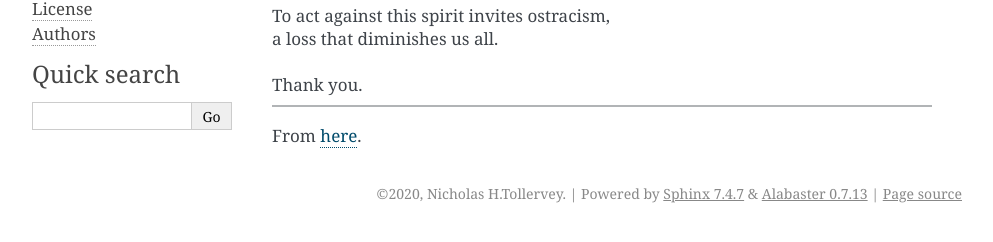
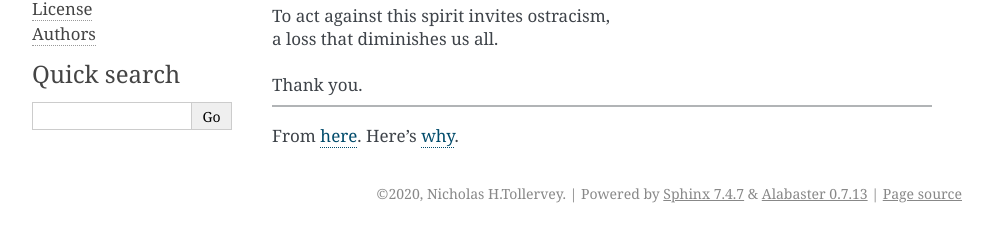
Before and after one commit to ntoll/BFD, a Sphinx documentation site: the page built from docs/code_of_conduct.md, in a window 1280 px wide. Shown: the part 575-817 px from the top of the page, without its empty margins (148-1141 px from the left). Built offline with Sphinx 7.4.7, drawn with Linux system fonts in a browser that asks for light colours.

Commit message:
Reference the blog post explaining 'On Being Together'.

```diff
--- a/docs/code_of_conduct.md
+++ b/docs/code_of_conduct.md
@@ -31,3 +31,4 @@
 ---
 
 From [here](https://github.com/ntoll/being_together).
+Here's [why](https://ntoll.org/article/on-being-together/).
```
